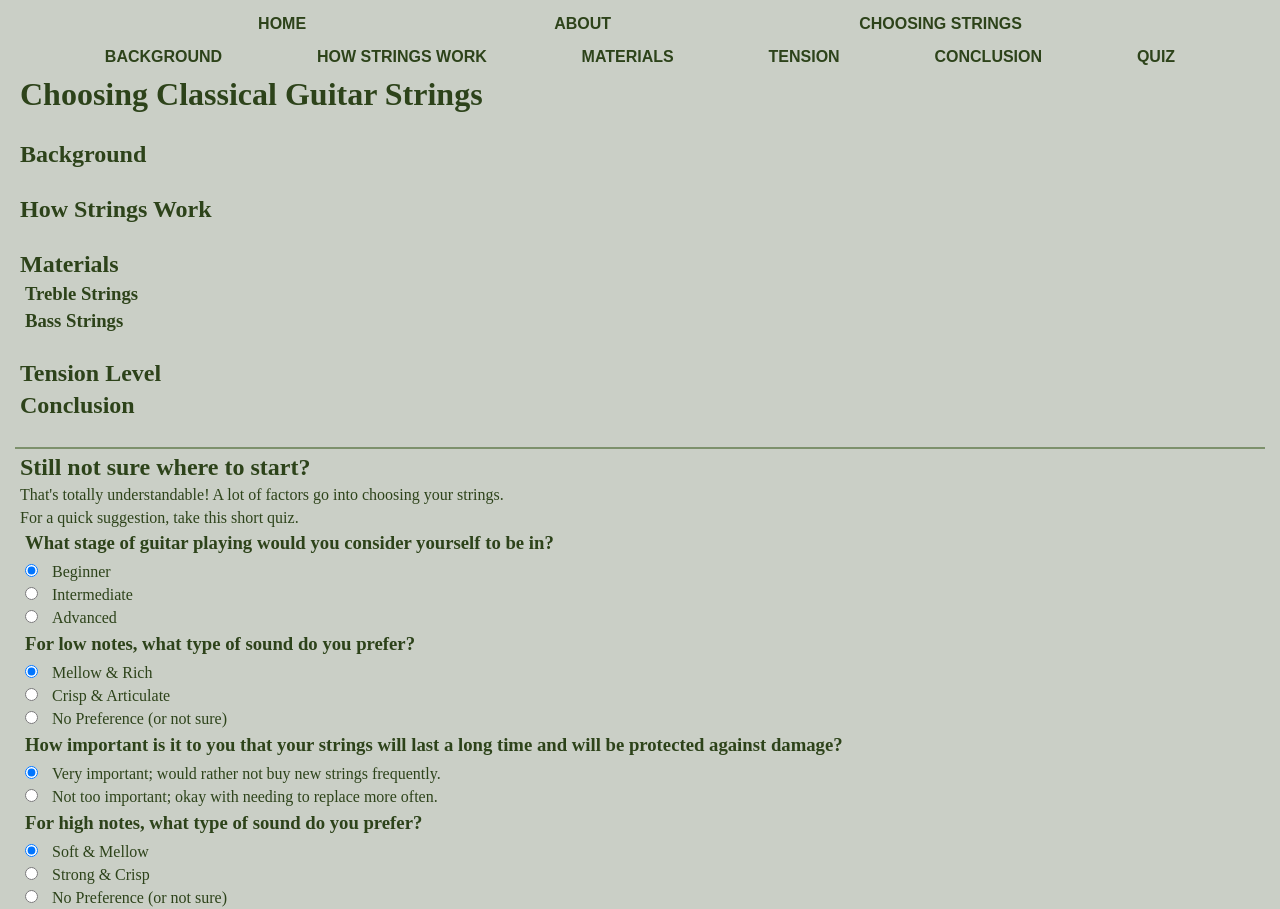
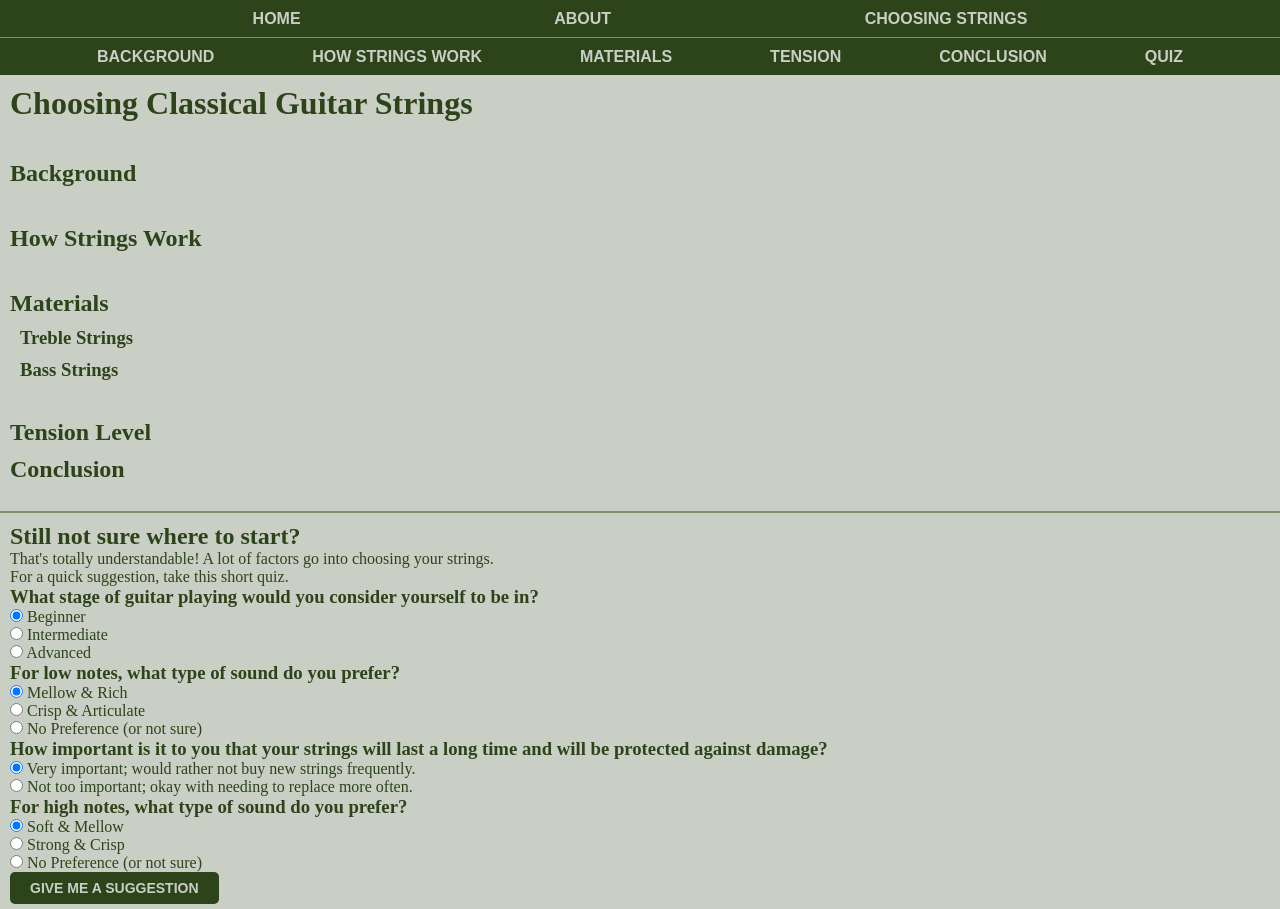
Before and after one commit to chloeehaynes/ClassicalGuitarStrings, a plain HTML site: page strings.html in a window 1280 px wide. Shown: the top 909 px of the page. Drawn offline with Linux system fonts and the light colour scheme.

Commit message:
more css

```diff
--- a/style.css
+++ b/style.css
@@ -1,13 +1,16 @@
 *{
-    margin: 5px;
+    margin: 0px;
     color: #2d431a;
     background-color: #cacfc6;
-    text-decoration: none;
+}
 
+div{
+    margin: 10px;
 }
 
 a{
     margin: 0px;
+
 }
 
 hr{
@@ -16,12 +19,35 @@ hr{
 
 .nav-bar{
     display: flex;
-    justify-content: space-evenly
+    justify-content: space-evenly;
+    background-color: #2d431a;
+    text-decoration: none;
+    margin: 0px;
+    padding: 0px;
+    padding-top: 10px;
+    width: 100vw;
+    height: 27px;
+
 }
+
+span{
+    background-color: #2d431a;
+    vertical-align: middle;
+
+}
+
+#page-contents{
+    border-top: 1px solid #7d916c;
+}
+
 
 .nav-bar a{
     font-weight: bold;
     font-family: "Arial";
+    background-color: #2d431a;
+    color: #cacfc6;
+    text-decoration: none;
+    border: 1px solid #2d431a;
 }
 
 button{
@@ -31,5 +57,5 @@ button{
     border-radius: 5px;
     padding: 8px 20px;
     font-weight: bold;
-    font-size: 14px;;
+    font-size: 14px;
 }
```
